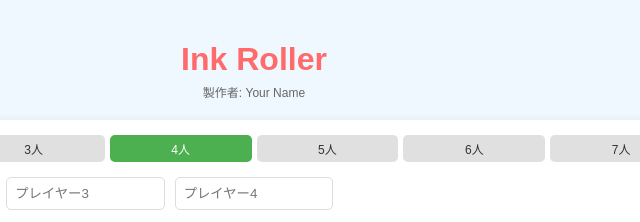
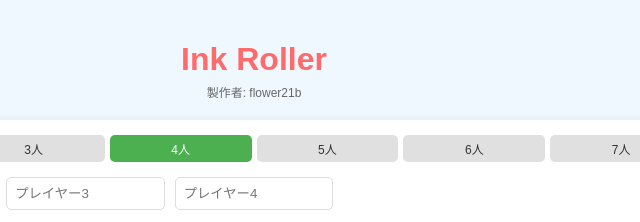
Before and after one commit to takomko/takomko.github.io, a plain HTML site: page index.html in a window 1280 px wide. Shown: the top 222 px of the page, 386-1026 px from the left. Drawn offline with nearby package versions, Linux system fonts and the light colour scheme.

Commit message:
Update index.html

```diff
--- a/index.html
+++ b/index.html
@@ -259,7 +259,7 @@
 </head>
 <body>
     <h1>Ink Roller</h1>
-    <div class="creator">製作者: Your Name</div>
+    <div class="creator">製作者: flower21b</div>
 
     <div class="control-panel">
         <div class="player-count-buttons">
```
